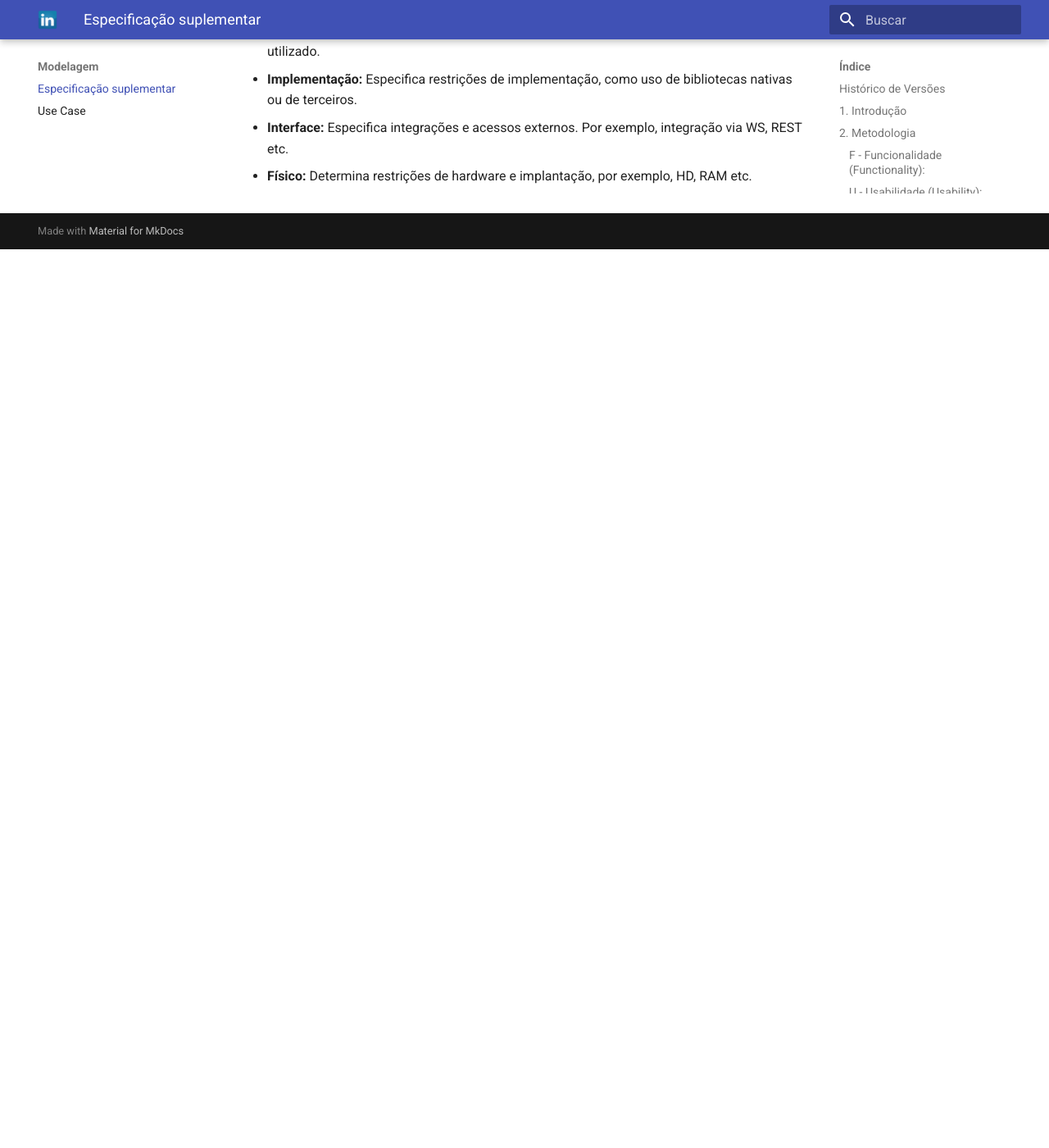
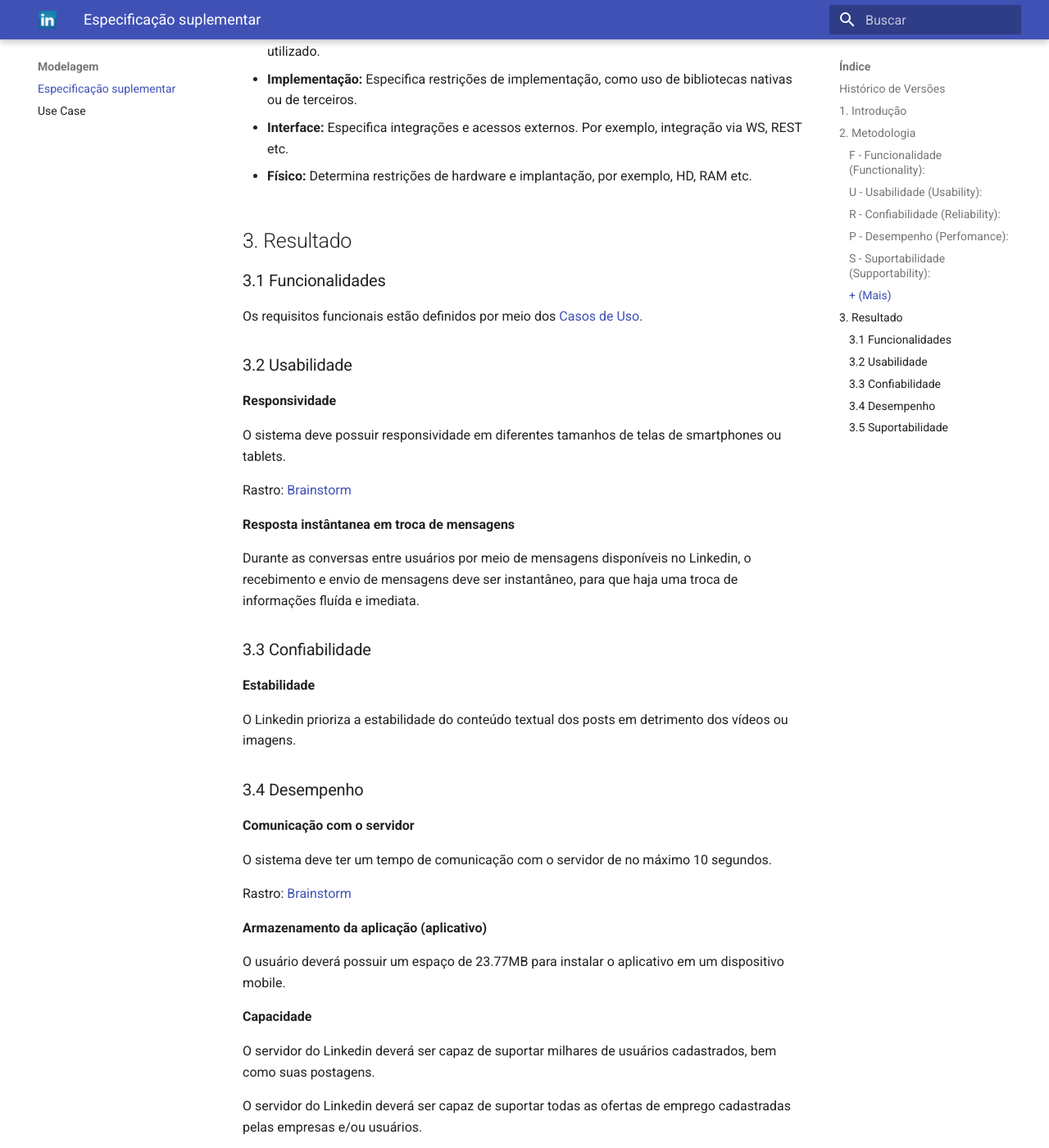
Before and after one commit to Requisitos-de-Software/2022.2-LinkedIn, an MkDocs documentation site: the page built from docs/modelagem/especificacao-suplementar.md, in a window 1280 px wide and 1400 px high, scrolled down 2560 px. Shown: the whole window at 82% size. Built offline with MkDocs 1.6.1 and Material for MkDocs 9.7.7, drawn with Linux system fonts in a browser that asks for light colours; before the commit the page ends 2864 px from its top, so only the background shows below that; some of the changed text lies outside the part shown.

Commit message:
Adiciona os resultados da especificacao

```diff
--- a/docs/modelagem/especificacao-suplementar.md
+++ b/docs/modelagem/especificacao-suplementar.md
@@ -80,3 +80,59 @@
 
 - **Físico:** Determina restrições de hardware e implantação, por
 exemplo, HD, RAM etc.
+
+## 3. Resultado
+
+### 3.1 Funcionalidades
+Os requisitos funcionais estão definidos por meio dos [Casos de Uso](use-case.md).
+
+### 3.2 Usabilidade
+**Responsividade**
+
+O sistema deve possuir responsividade em diferentes tamanhos de telas de smartphones ou tablets.
+
+Rastro: [Brainstorm](../elicitacao/brainstorm.md)
+
+**Resposta instântanea em troca de mensagens**
+
+Durante as conversas entre usuários por meio de mensagens disponíveis no Linkedin, o recebimento e envio de mensagens deve ser instantâneo, para que haja uma troca de informações fluída e imediata.
+
+### 3.3 Confiabilidade
+**Estabilidade**
+
+O Linkedin prioriza a estabilidade do conteúdo textual dos posts em detrimento dos vídeos ou imagens.
+
+### 3.4 Desempenho
+**Comunicação com o servidor**
+
+O sistema deve ter um tempo de comunicação com o servidor de no máximo 10 segundos.
+
+Rastro: [Brainstorm](../elicitacao/brainstorm.md)
+
+**Armazenamento da aplicação (aplicativo)**
+
+O usuário deverá possuir um espaço de 23.77MB para instalar o aplicativo em um dispositivo mobile.
+
+**Capacidade**
+
+O servidor do Linkedin deverá ser capaz de suportar milhares de usuários cadastrados, bem como suas postagens.
+
+O servidor do Linkedin deverá ser capaz de suportar todas as ofertas de emprego cadastradas pelas empresas e/ou usuários.
+
+O servidor do Linkedin deverá ser capaz de suportar todas as trocas de mensagens entre os usuários.
+### 3.5 Suportabilidade
+**A compatibilidade com o Linkedin aplicativo:**
+
+iPhone e iPad - iTunes App Store
+
+  - Apenas dispositivos Apple de 64 bits rodando o iOS 13.0 ou superior são suportados.
+
+Android - Google Play
+
+  - Apenas dispositivos com Android Oreo (8.0 / API nível 26) ou superior são suportados.
+
+Rastro: [Brainstorm](../elicitacao/brainstorm.md)
+
+**Internacionalização**
+
+O Linkedin deverá estar disponível em 26 idiomas.
```
